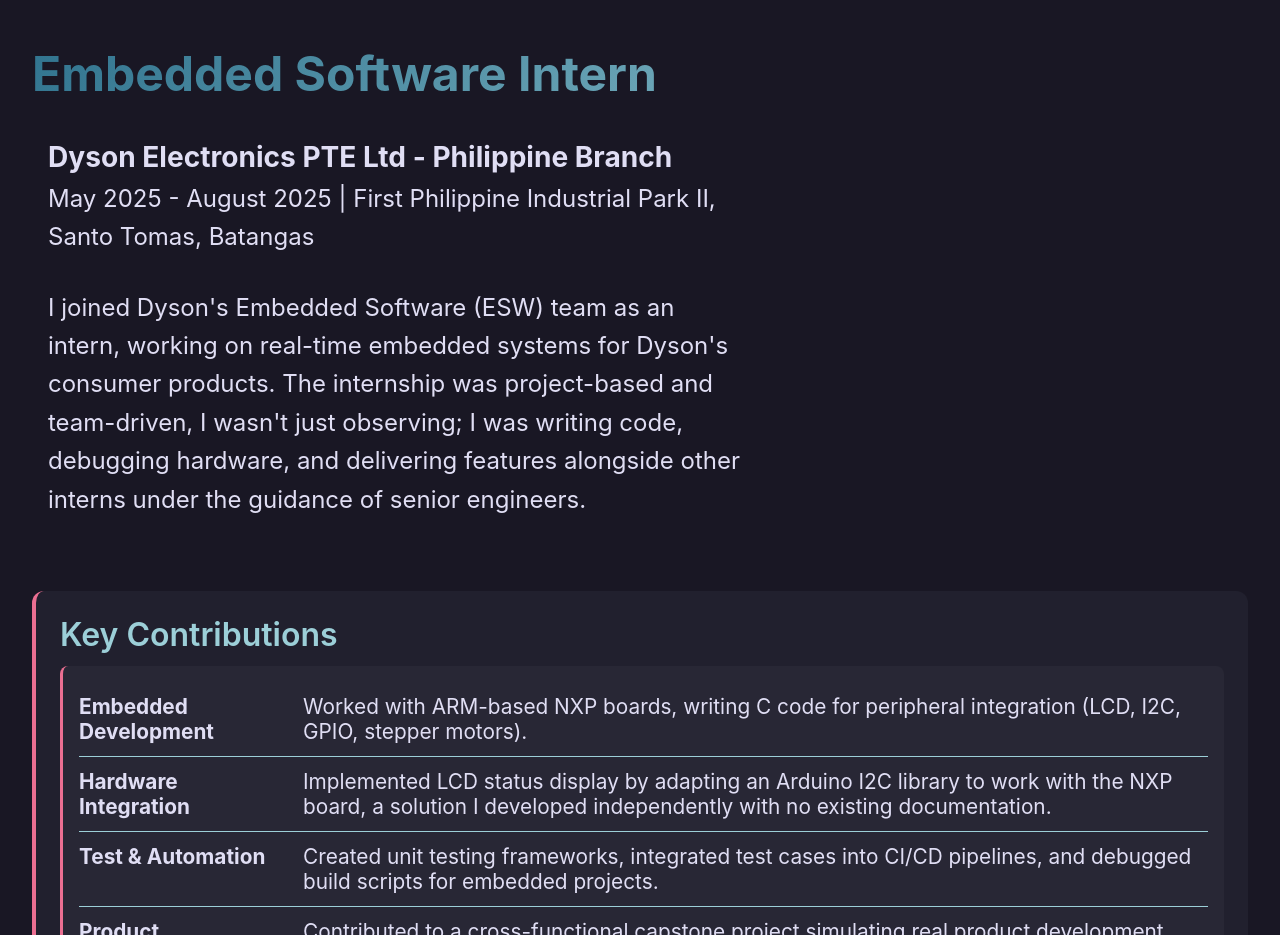
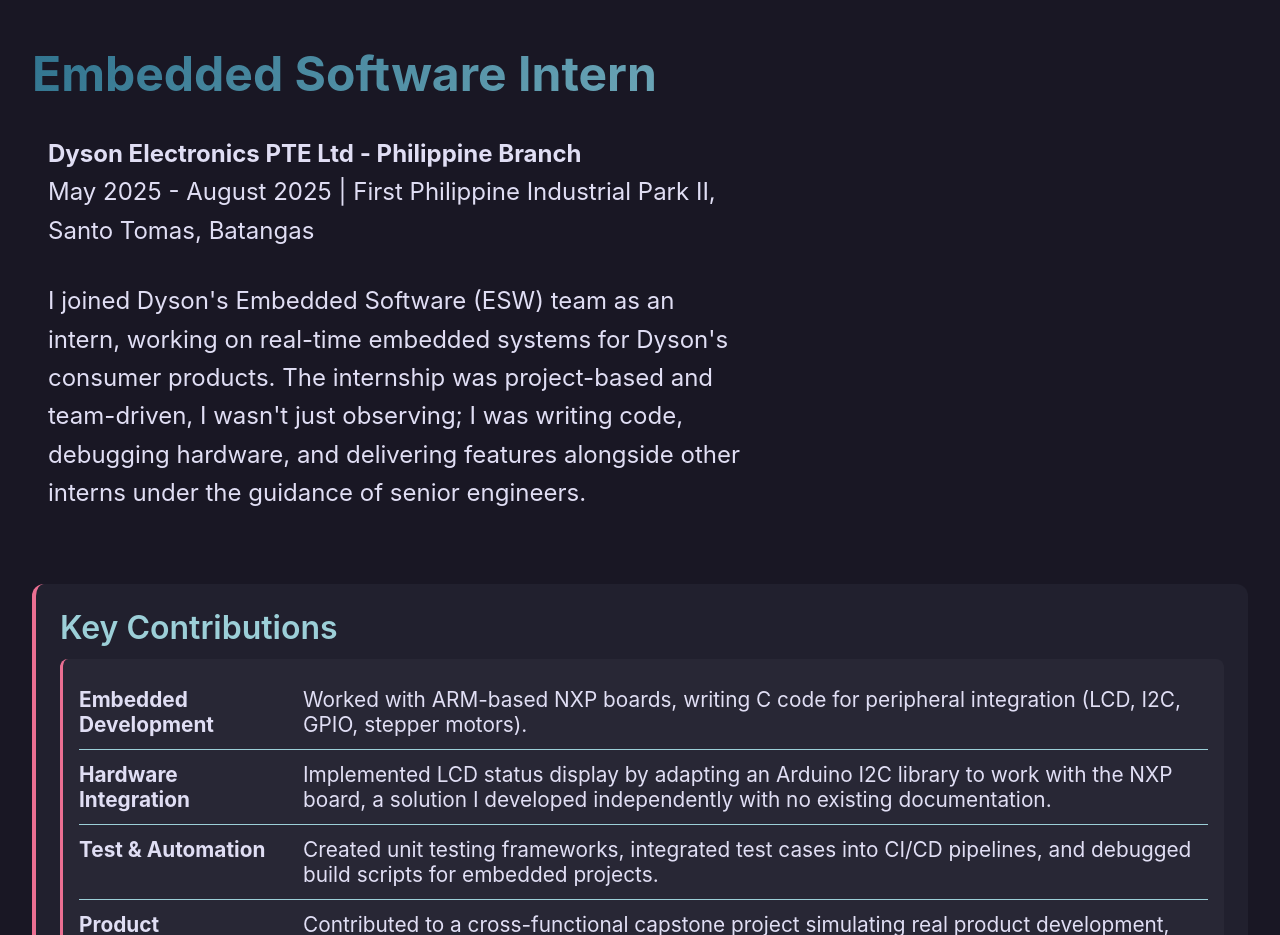
Before and after one commit to PJ-Caleon/portfolio, a React (Create React App) app: page / in a window 1280 px wide. Shown: the part 3400-4335 px from the top of the page. Built offline with nearby package versions, Linux system fonts and the light colour scheme.

Commit message:
Web Page in Progress: Linux

```diff
--- a/src/pages/Experience.js
+++ b/src/pages/Experience.js
@@ -12,7 +12,7 @@
                 textAlign="left"
                 fontSize="1.5rem"
             >
-                <h3>Dyson Electronics PTE Ltd - Philippine Branch</h3>
+                <h4>Dyson Electronics PTE Ltd - Philippine Branch</h4>
                 <p>May 2025 - August 2025 | First Philippine Industrial Park II, Santo Tomas, Batangas</p>
                 <p>I joined Dyson's Embedded Software (ESW) team as an intern, working on real-time embedded systems for Dyson's consumer products. The internship was project-based and team-driven, I wasn't just observing; I was writing code, debugging hardware, and delivering features alongside other interns under the guidance of senior engineers.</p>
             </TextPlaceholder>
```
